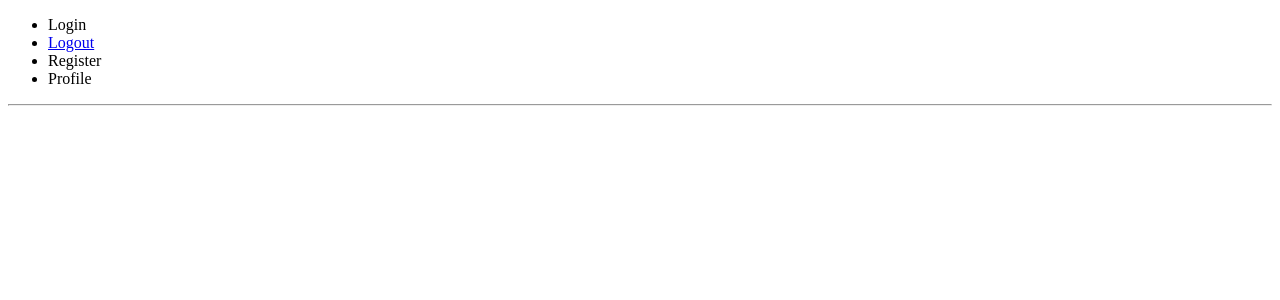
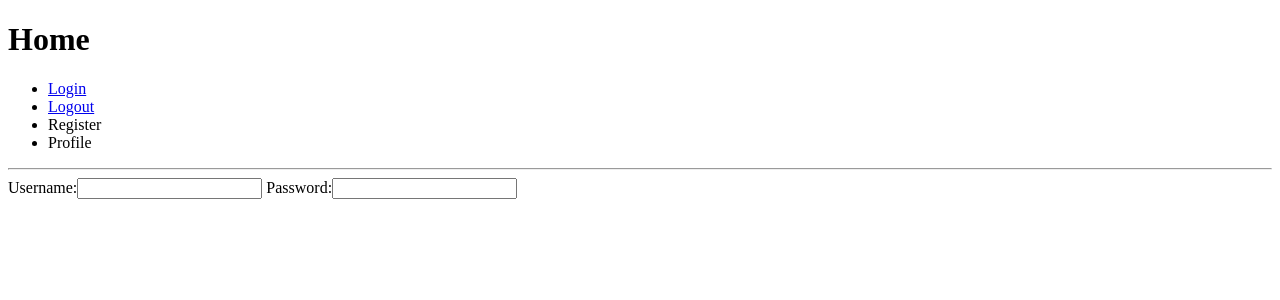
Before and after one commit to SHIVVYLOU/Django_auth, a Django app: template accounts/templates/index.html in a window 1280 px wide. Shown: the top 300 px of the page. Run offline with Django 3.2, Linux system fonts and the light colour scheme; the template is opened without the code that fills it: values that come from a table or form of the project are taken from there, others are empty.

Commit message:
form added along with view/url

```diff
--- /dev/null
+++ b/accounts/form.py
@@ -0,0 +1,6 @@
+from django import forms
+
+class UserLoginForm(forms.Form):
+    """Form to be used to log users in"""
+    username = forms.CharField()
+    password = forms.CharField(widget=forms.PasswordInput)
--- a/accounts/templates/index.html
+++ b/accounts/templates/index.html
@@ -7,9 +7,10 @@
     <title>Django Auth</title>
 </head>
 <body>
+    <h1>Home</h1>
     <nav>
         <ul>
-            <li><a>Login</a></li>
+            <li><a href="{% url 'login' %}">Login</a></li>
             <li><a href="{% url 'logout' %}">Logout</a></li>
             <li><a>Register</a></li>
             <li><a>Profile</a></li>
@@ -23,6 +24,10 @@
         {% endfor %}
     </div>
     {% endif %}
-
+    <!--<div>-->
+    <form method="POST">
+    {{ login_form }}
+    </form>
+    <!--</div>-->
 </body>
 </html>
--- a/accounts/templates/login.html
+++ b/accounts/templates/login.html
@@ -24,6 +24,9 @@
         {% endfor %}
     </div>
     {% endif %}
+     {{ login_form }}
+    </form>
+    <!--</div>-->
 
 </body>
 </html>
--- a/accounts/views.py
+++ b/accounts/views.py
@@ -1,5 +1,6 @@
 from django.shortcuts import render, redirect, reverse
 from django.contrib import auth, messages
+from accounts.form import UserLoginForm
 
 # Create your views here.
 def index(request):
@@ -15,4 +16,5 @@ def logout(request):
 
 def login(request):
     """ return a login page"""
-    return render(request, 'login.html')
+    login_form = UserLoginForm()
+    return render(request, 'login.html', {"login_form": login_form})
--- a/django_auth/urls.py
+++ b/django_auth/urls.py
@@ -22,5 +22,4 @@ urlpatterns = [
     url(r'^$', index, name="index"),
     url(r'^accounts/logout/$', logout, name="logout"),
     url(r'^accounts/login/$', login, name="login")
-
 ]
```
Also changed, not shown: db.sqlite3.
